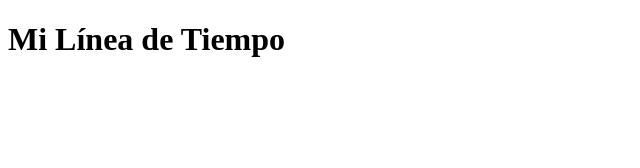
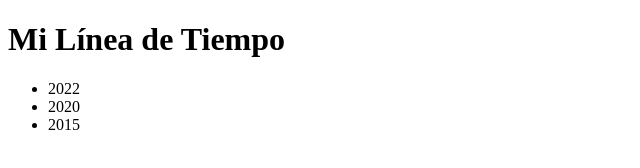
Before and after one commit to juliansantamaria0/linea-tiempo-html, a plain HTML site: page index.html in a window 1280 px wide. Shown: the whole page, without its empty margins (0-640 px from the left). Drawn offline with Linux system fonts and the light colour scheme.

Commit message:
feat: :sparkles: Agregar lista desordenada principal
Debajo del título `<h1>`, agrega una lista `<ul>` con los principales hitos (años o periodos).

```diff
--- a/index.html
+++ b/index.html
@@ -6,5 +6,10 @@
 </head>
 <body>
   <h1>Mi Línea de Tiempo</h1>
+  <ul>
+  <li>2022</li>
+  <li>2020</li>
+  <li>2015</li>
+</ul>
 </body>
 </html>
```
